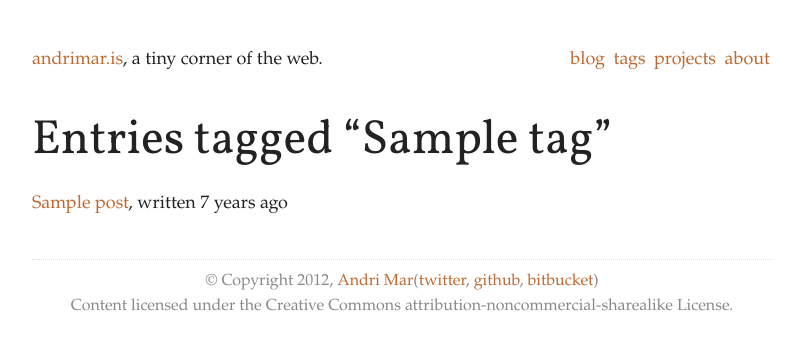
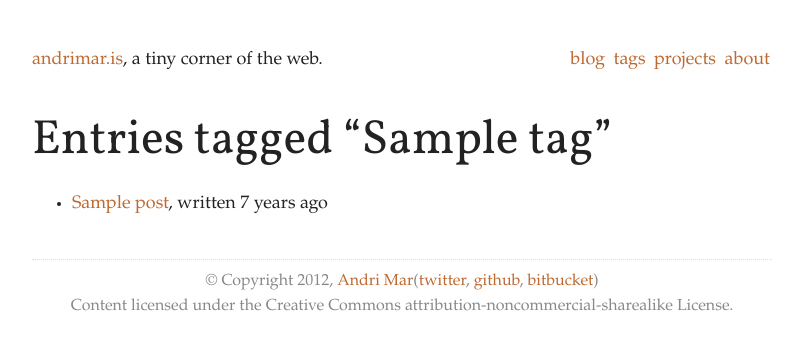
Before and after one commit to andrimarjonsson/chalice, a Flask app: a page that uses chalice/templates/layout.html in a window 1280 px wide. Shown: the top 350 px of the page, without its empty margins (238-1039 px from the left). Run offline with Flask 2, Linux system fonts and the light colour scheme; tables that the repository leaves empty hold one stand-in row (values such as "Sample post").

Commit message:
Removed reset.css as it was causing problems with the current setup.

```diff
--- a/chalice/static/reset.css
+++ /dev/null
@@ -1,48 +0,0 @@
-/* http://meyerweb.com/eric/tools/css/reset/
-   v2.0 | 20110126
-   License: none (public domain)
-*/
-
-html, body, div, span, applet, object, iframe,
-h1, h2, h3, h4, h5, h6, p, blockquote, pre,
-a, abbr, acronym, address, big, cite, code,
-del, dfn, em, img, ins, kbd, q, s, samp,
-small, strike, strong, sub, sup, tt, var,
-b, u, i, center,
-dl, dt, dd, ol, ul, li,
-fieldset, form, label, legend,
-table, caption, tbody, tfoot, thead, tr, th, td,
-article, aside, canvas, details, embed,
-figure, figcaption, footer, header, hgroup,
-menu, nav, output, ruby, section, summary,
-time, mark, audio, video {
-	margin: 0;
-	padding: 0;
-	border: 0;
-	font-size: 100%;
-	font: inherit;
-	vertical-align: baseline;
-}
-/* HTML5 display-role reset for older browsers */
-article, aside, details, figcaption, figure,
-footer, header, hgroup, menu, nav, section {
-	display: block;
-}
-body {
-	line-height: 1;
-}
-ol, ul {
-	list-style: none;
-}
-blockquote, q {
-	quotes: none;
-}
-blockquote:before, blockquote:after,
-q:before, q:after {
-	content: '';
-	content: none;
-}
-table {
-	border-collapse: collapse;
-	border-spacing: 0;
-}
--- a/chalice/static/style.css
+++ b/chalice/static/style.css
@@ -305,9 +305,9 @@ ul.tagcloud li
     margin-left:auto;
     margin-right:auto;
     width:75%;
-    background-color: #CEE5F5;
+    background-color: #FF9090;
     padding: 0.5em;
-    border: 1px solid #AACBE2;
+    border: 1px solid #F02311;
 }
 
 /* forms */
--- a/chalice/templates/layout.html
+++ b/chalice/templates/layout.html
@@ -4,7 +4,6 @@
     <meta charset="utf-8">
     <title> {% block title %}{% endblock %} | andrimar.is</title>
     <link href="http://fonts.googleapis.com/css?family=Vollkorn&subset=latin" rel="stylesheet" type="text/css">
-    <link rel="stylesheet" href="{{ url_for('static', filename='reset.css') }}" type="text/css" />
     <link rel="stylesheet" href="{{ url_for('static', filename='style.css') }}" type="text/css" />
     <link rel="stylesheet" href="{{ url_for('static', filename='pygments.css') }}" type="text/css" />
 
```
